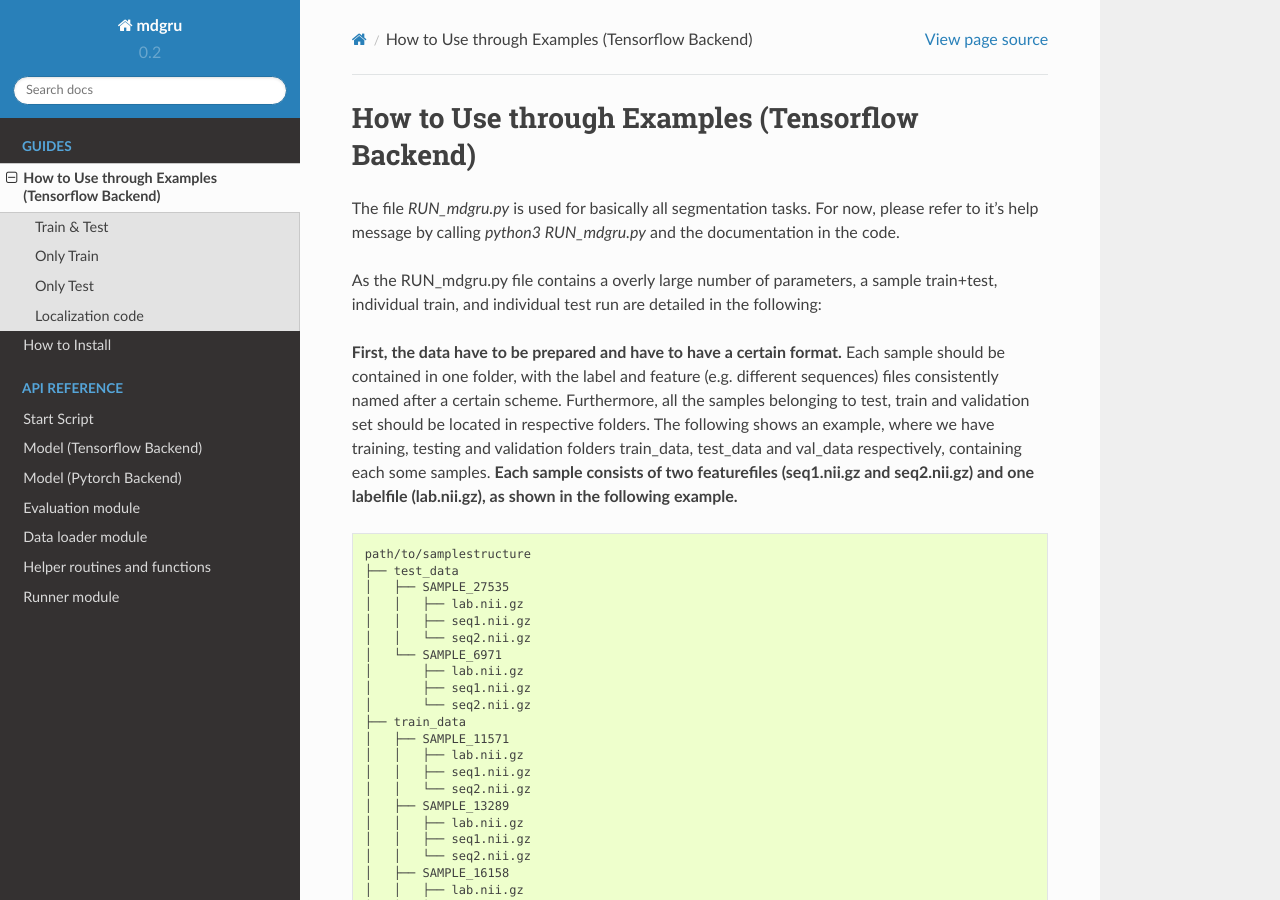
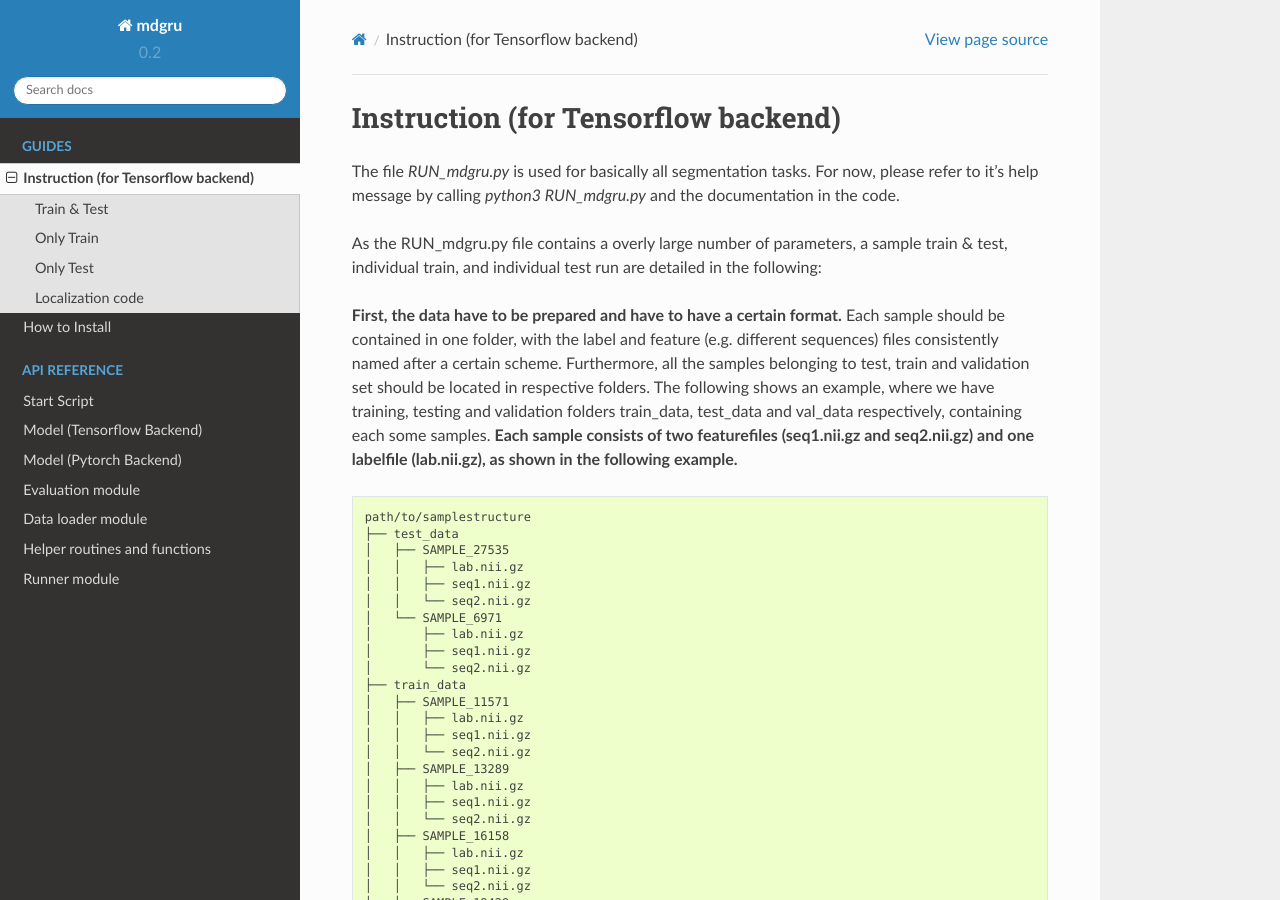
Before and after one commit to zubata88/mdgru, a Sphinx documentation site: the page built from docs/how_to_use.rst, in a window 1280 px wide and 900 px high. Built offline with Sphinx 7.4.7 and the Read the Docs theme 2.0.0, drawn with Linux system fonts in a browser that asks for light colours; some of the changed text lies outside the part shown.

Commit message:
Update how_to_use.rst

```diff
--- a/docs/how_to_use.rst
+++ b/docs/how_to_use.rst
@@ -1,6 +1,6 @@
 
-How to Use through Examples (Tensorflow Backend)
-''''''''''''''''''''''''''''''''''''''''''''''''
+Instruction (for Tensorflow backend)
+''''''''''''''''''''''''''''''''''''
 
 The file *RUN\_mdgru.py* is used for
 basically all segmentation tasks. For now, please refer to it's help
@@ -8,7 +8,7 @@ message by calling *python3 RUN\_mdgru.py* and the documentation in the
 code.
 
 As the RUN\_mdgru.py file contains a overly large number of parameters,
-a sample train+test, individual train, and individual test run are
+a sample train & test, individual train, and individual test run are
 detailed in the following:
 
 **First, the data have to be prepared and have to have a certain format.**
```
Also changed, not shown: other parts of docs/how_to_use.rst (+3 -3 lines).
